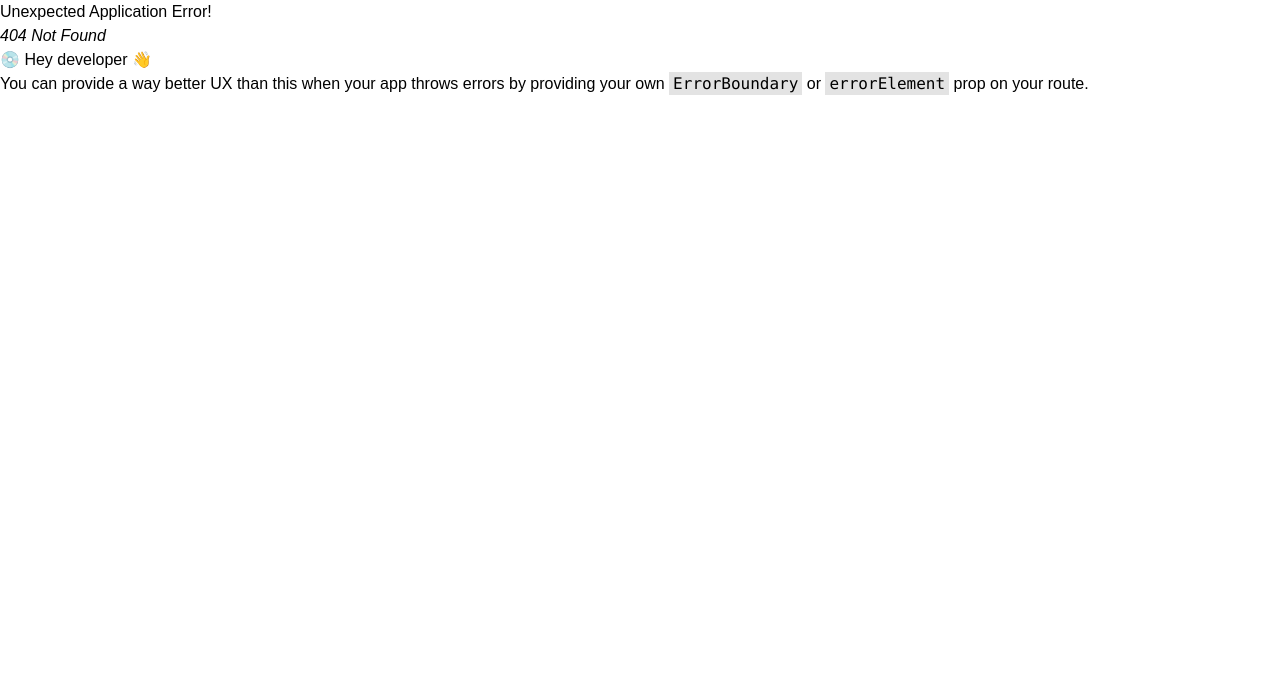
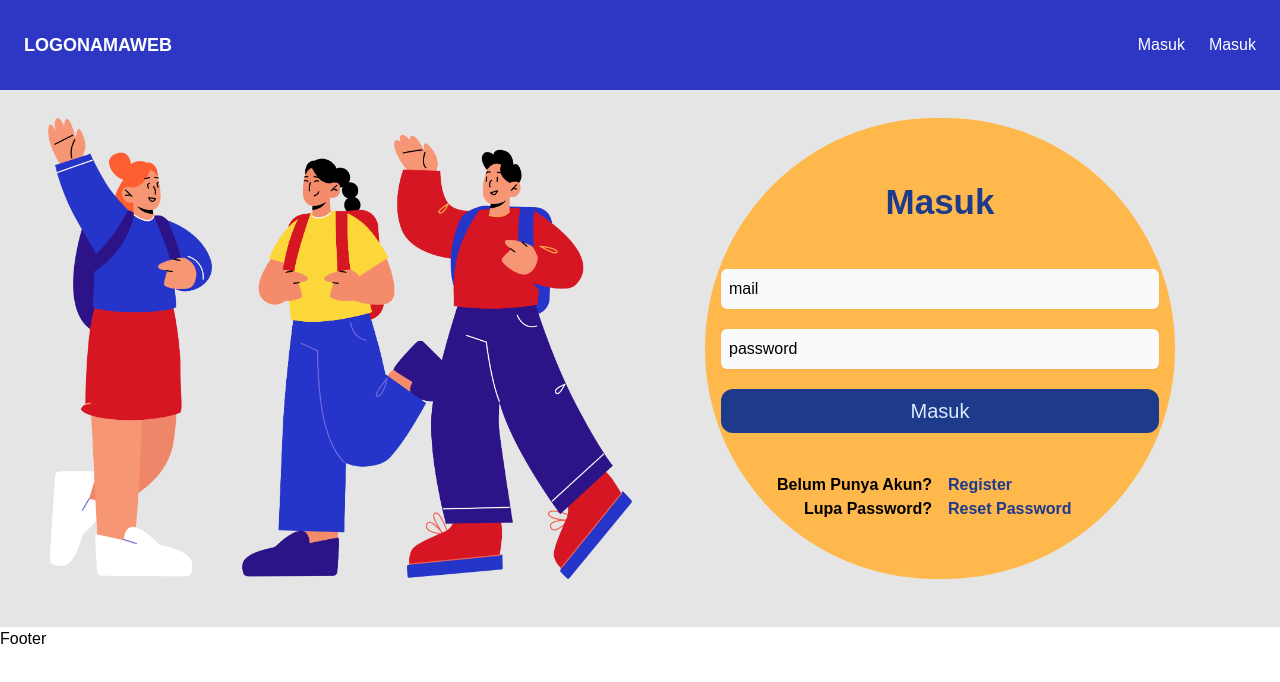
Before and after one commit to deffinad/Tryout, a React (Create React App) app: page /masuk in a window 1280 px wide. Before the commit this address had no page. Shown: the top 682 px of the page. Built offline with nearby package versions, Linux system fonts and the light colour scheme.

Commit message:
init login page

```diff
--- a/src/components/Button/index.js
+++ b/src/components/Button/index.js
@@ -1,13 +1,13 @@
 import React from 'react'
 
-export const Button = ({type = 'contained', bgColor, textColor, title, hoverBgColor }) => {
+export const Button = ({type = 'contained', onClick = () => {}, bgColor, textColor, title, hoverBgColor }) => {
     return (
         type === 'contained' ? (
-            <button class={`rounded-xl px-8 py-2 text-xl ${bgColor ? bgColor : 'bg-blue-500'} ${textColor ? textColor : 'text-blue-100' } hover:${hoverBgColor ? hoverBgColor : 'bg-blue-600'} duration-300`}>
+            <button onClick={onClick} className={`rounded-xl px-8 py-2 text-xl ${bgColor ? bgColor : 'bg-blue-500'} ${textColor ? textColor : 'text-blue-100' } hover:${hoverBgColor ? hoverBgColor : 'bg-blue-600'} duration-300`}>
                 {title}
             </button>
         ) : (
-            <button class="rounded-xl px-8 py-2 text-xl border-2 border-blue-500 text-blue-500 hover:bg-blue-500 hover:text-blue-100 duration-300">Large</button>
+            <button onClick={onClick} className="rounded-xl px-8 py-2 text-xl border-2 border-blue-500 text-blue-500 hover:bg-blue-500 hover:text-blue-100 duration-300">Large</button>
         )
     )
 }
--- /dev/null
+++ b/src/components/FocusShadowInput/index.js
@@ -0,0 +1,14 @@
+import React from "react";
+
+const FocusShadowInput = ({ value = '', onChange = () => {} }) => {
+    return (
+        <input
+            type="text"
+            value={value}
+            onChange={onChange}
+            className="peer h-10 w-full rounded-md bg-gray-50 px-4 font-thin outline-none drop-shadow-sm transition-all duration-200 ease-in-out focus:bg-white focus:drop-shadow-lg"
+        />
+    )
+}
+
+export default FocusShadowInput;
--- /dev/null
+++ b/src/components/InlineIconInput/index.js
@@ -0,0 +1,19 @@
+import React from "react";
+
+const InlineIconInput = ({ value = '', onchange = () => { }, icon = '' }) => {
+    return (
+        <div class="relative flex items-center w-full">
+            <input
+                type="text"
+                value={value}
+                onChange={onchange}
+                className="peer h-10 w-full rounded-md bg-gray-50 px-4 outline-none drop-shadow-sm transition-all duration-200 ease-in-out focus:bg-white focus:drop-shadow-lg"
+            />
+            <span className="material-symbols-outlined absolute left-2 transition-all duration-200 ease-in-out group-focus-within:text-blue-400">
+                {icon}
+            </span>
+        </div>
+    )
+}
+
+export default InlineIconInput;
--- /dev/null
+++ b/src/pages/Auth/Login/index.js
@@ -0,0 +1,58 @@
+import React, { useState } from "react";
+import { Button } from "../../../components/Button";
+import { Navbar } from "../../../components/Navbar";
+import { Footer } from "../../../components/Footer";
+import InlineIconInput from "../../../components/InlineIconInput";
+// import masukPng from './assets/img/masuk.png';
+
+const LoginPage = () => {
+    const [uname, setUname] = useState('');
+    const [password, setPassword] = useState('');
+
+    const handleLogin = () => {
+        console.log('uname', uname);
+        console.log('password', password);
+    }
+
+    return (
+        <div className="w-full">
+            <Navbar />
+            <div className="w-full pt-[90px] p-10 bg-neutral-200">
+                <div className="mt-5 grid grid-cols-2">
+                    <div className="p-2">
+                        <img alt="" src={'/assets/img/masuk.png'} />
+                    </div>
+                    <div className="p-2 flex item-center justify-center">
+                        <div style={{ backgroundColor: '#FFB84C' }} className="px-4 py-2 w-[470px] rounded-full flex flex-col justify-center gap-10">
+                            <div className="text-center">
+                                <h1 className="text-[35px] text-blue-900 font-bold">Masuk</h1>
+                            </div>
+                            <div className="flex flex-col gap-5">
+                                <InlineIconInput value={uname} icon="mail" onchange={(e) => setUname(e.target.value)} />
+                                <InlineIconInput value={password} icon="password" onchange={(e) => setPassword(e.target.value)} />
+                                <Button title={'Masuk'} bgColor={'bg-blue-900'} onClick={handleLogin} />
+                            </div>
+                            <div className="flex flex-col justify-center">
+                                <div className="flex flex-row gap-4">
+                                    <div className="flex flex-1 justify-end">
+                                        <h6 className="font-bold">Belum Punya Akun?</h6>
+                                    </div>
+                                    <h6 className="font-bold text-blue-900 flex-1">Register</h6>
+                                </div>
+                                <div className="flex flex-1 flex-row gap-4">
+                                    <div className="flex flex-1 justify-end">
+                                        <h6 className="font-bold">Lupa Password?</h6>
+                                    </div>
+                                    <h6 className="font-bold text-blue-900 flex-1">Reset Password</h6>
+                                </div>
+                            </div>
+                        </div>
+                    </div>
+                </div>
+            </div>
+            <Footer />
+        </div>
+    )
+}
+
+export default LoginPage;
--- /dev/null
+++ b/src/pages/Auth/Register/index.js
@@ -0,0 +1,9 @@
+import React from "react";
+
+const RegisterPage = () => {
+    return (
+        <h1>Register Page</h1>
+    )
+}
+
+export default RegisterPage;
```
Also changed, not shown: src/Router/router.js (+10 -3 lines), src/index.js (+2 -12 lines).
